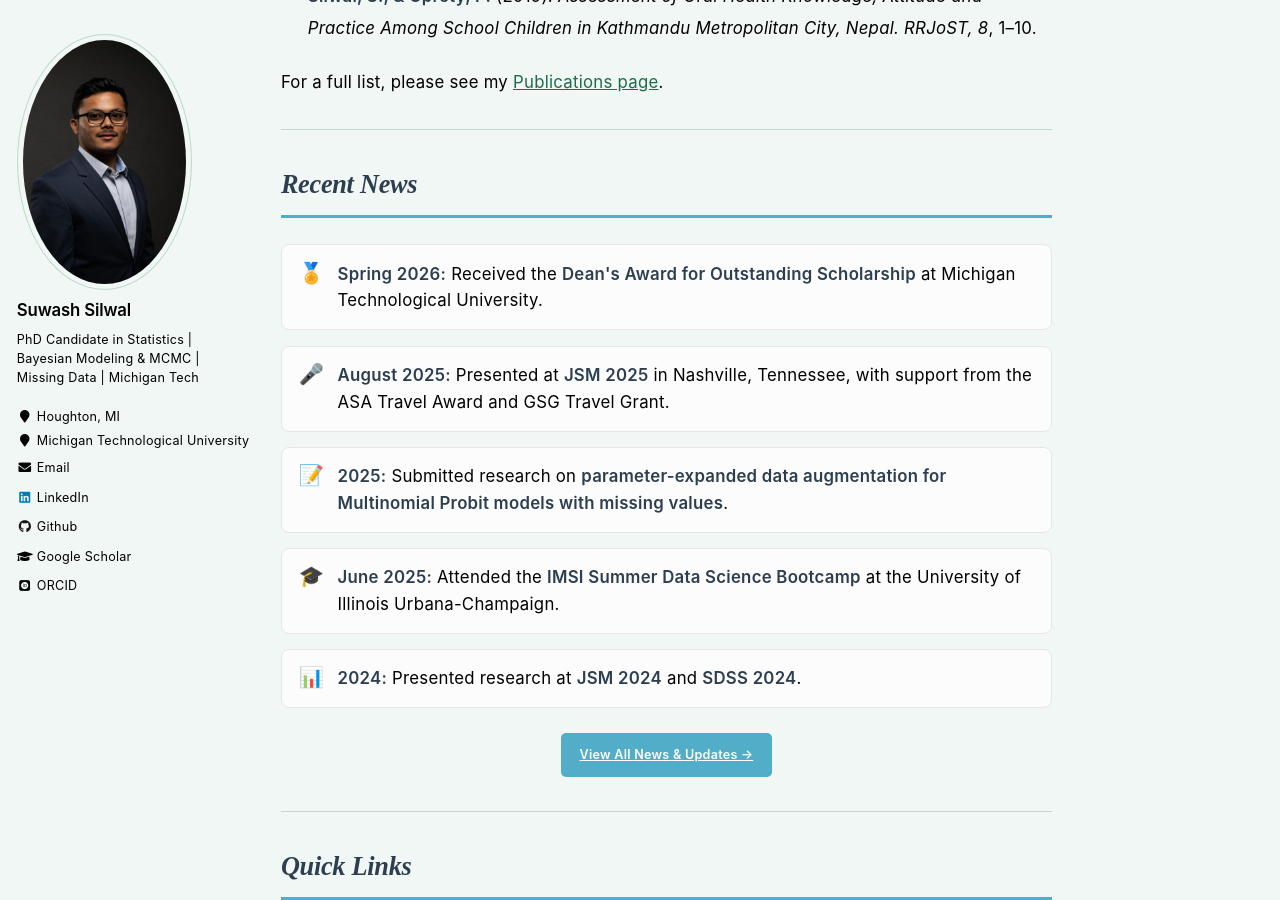
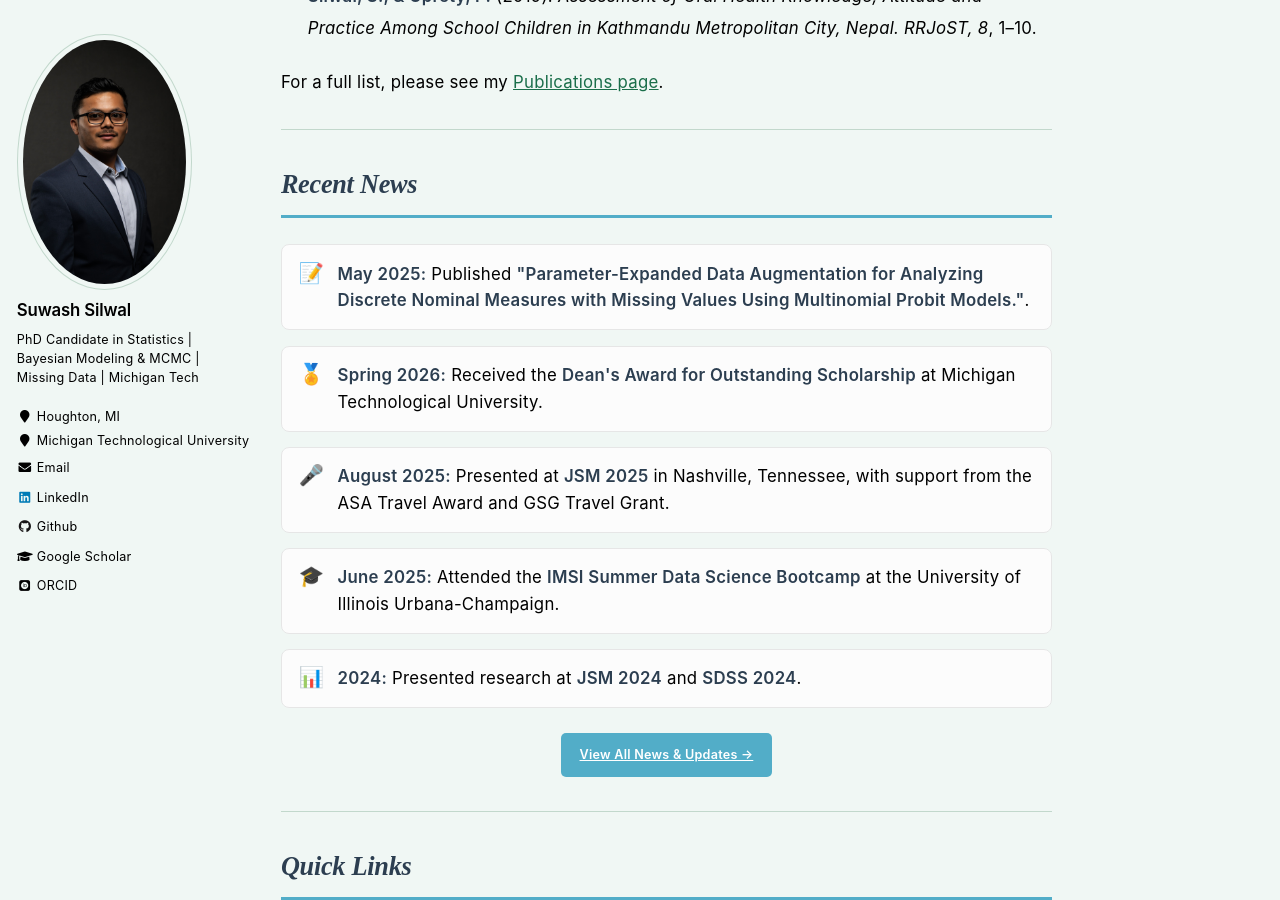
Before and after one commit to ssilwal050/ssilwal050.github.io, a Jekyll site: the page built from _pages/about.md, in a window 1280 px wide and 900 px high, scrolled down 2676 px. Built offline with Jekyll 4.4.1, drawn with Linux system fonts in a browser that asks for light colours; some web fonts are replaced.

Commit message:
update profile

```diff
--- a/_pages/about.md
+++ b/_pages/about.md
@@ -198,6 +198,14 @@ For a full list, please see my [Publications page](/publications/).
 ## Recent News
 
 <div class="news-highlights">
+
+  <div class="news-card">
+    <div class="news-icon">📝</div>
+    <div class="news-text">
+      <strong> May 2025:</strong> Published <strong>"Parameter-Expanded Data Augmentation for Analyzing Discrete Nominal Measures with Missing Values Using Multinomial Probit Models."</strong>.
+    </div>
+  </div>
+
   <div class="news-card">
     <div class="news-icon">🏅</div>
     <div class="news-text">
@@ -209,13 +217,6 @@ For a full list, please see my [Publications page](/publications/).
     <div class="news-icon">🎤</div>
     <div class="news-text">
       <strong>August 2025:</strong> Presented at <strong>JSM 2025</strong> in Nashville, Tennessee, with support from the ASA Travel Award and GSG Travel Grant.
-    </div>
-  </div>
-
-  <div class="news-card">
-    <div class="news-icon">📝</div>
-    <div class="news-text">
-      <strong>2025:</strong> Submitted research on <strong>parameter-expanded data augmentation for Multinomial Probit models with missing values</strong>.
     </div>
   </div>
 
```
